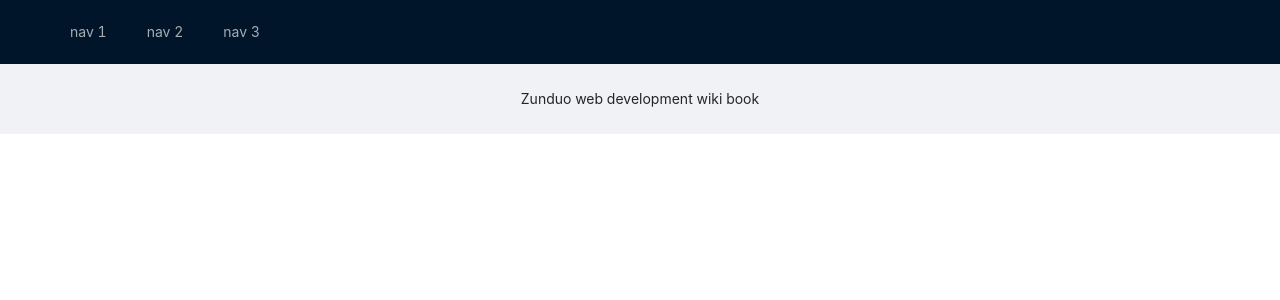
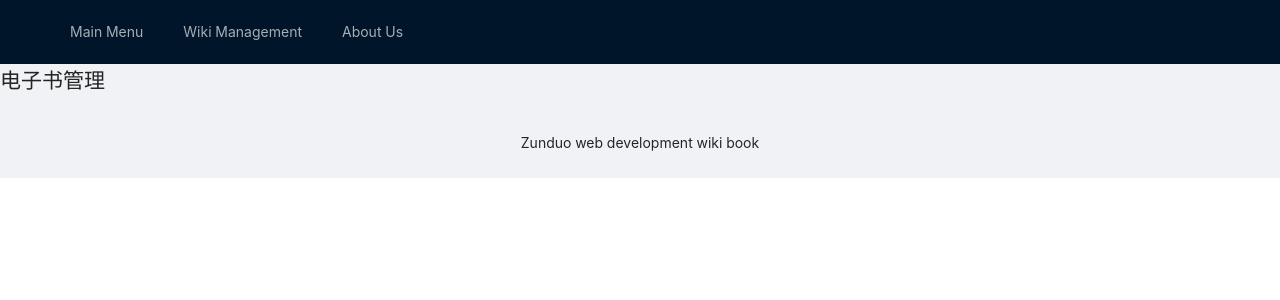
Before and after one commit to Zunduo/JavaWiki, a Vue app in the folder web/: page /admin/ebook in a window 1280 px wide. Shown: the top 300 px of the page. Built offline with nearby package versions, Linux system fonts and the light colour scheme; no server answers.

Commit message:
6-2 增加电子书管理页面 新页面开发： 页面，路由， 菜单

```diff
--- a/web/src/components/the-header.vue
+++ b/web/src/components/the-header.vue
@@ -7,9 +7,15 @@
         v-model:selectedKeys="selectedKeys1"
         :style="{ lineHeight: '64px' }"
     >
-      <a-menu-item key="1">nav 1</a-menu-item>
-      <a-menu-item key="2">nav 2</a-menu-item>
-      <a-menu-item key="3">nav 3</a-menu-item>
+      <a-menu-item key="/">
+        <router-link to="/">Main Menu</router-link>
+      </a-menu-item>
+      <a-menu-item key="/admin/ebook">
+        <router-link to="/admin/ebook">Wiki Management</router-link>
+        </a-menu-item>
+      <a-menu-item key="/about">
+        <router-link to="/about">About Us</router-link>
+      </a-menu-item>
     </a-menu>
   </a-layout-header>
 </template>
--- a/web/src/router/index.ts
+++ b/web/src/router/index.ts
@@ -1,6 +1,8 @@
 import { createRouter, createWebHistory, RouteRecordRaw } from 'vue-router'
 import Home from '../views/home.vue'
 import About from '../views/about.vue'
+import AdminEbook from '../views/admin/admin-ebook.vue'
+
 const routes: Array<RouteRecordRaw> = [
   {
     path: '/',
@@ -15,7 +17,13 @@ const routes: Array<RouteRecordRaw> = [
     // this generates a separate chunk (about.[hash].js) for this route
     // which is lazy-loaded when the route is visited.
     // component: () => import(/* webpackChunkName: "about" */ '../views/about.vue')
+  },
+  {
+    path: '/admin/ebook',
+    name: 'AdminEbook',
+    component: AdminEbook
   }
+
 ]
 
 const router = createRouter({
--- /dev/null
+++ b/web/src/views/admin/admin-ebook.vue
@@ -0,0 +1,5 @@
+<template>
+  <div class="about">
+    <h1>电子书管理</h1>
+  </div>
+</template>
```
